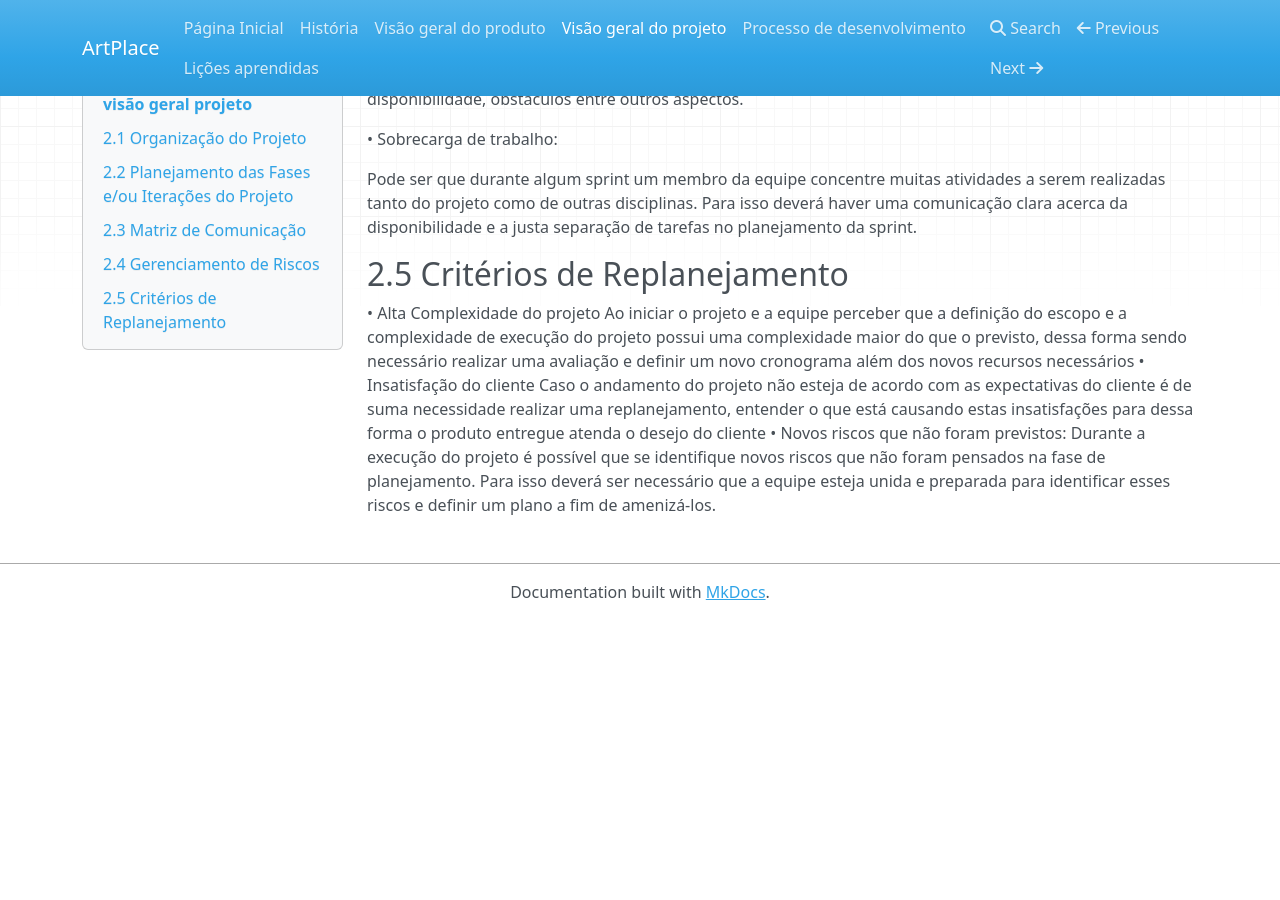
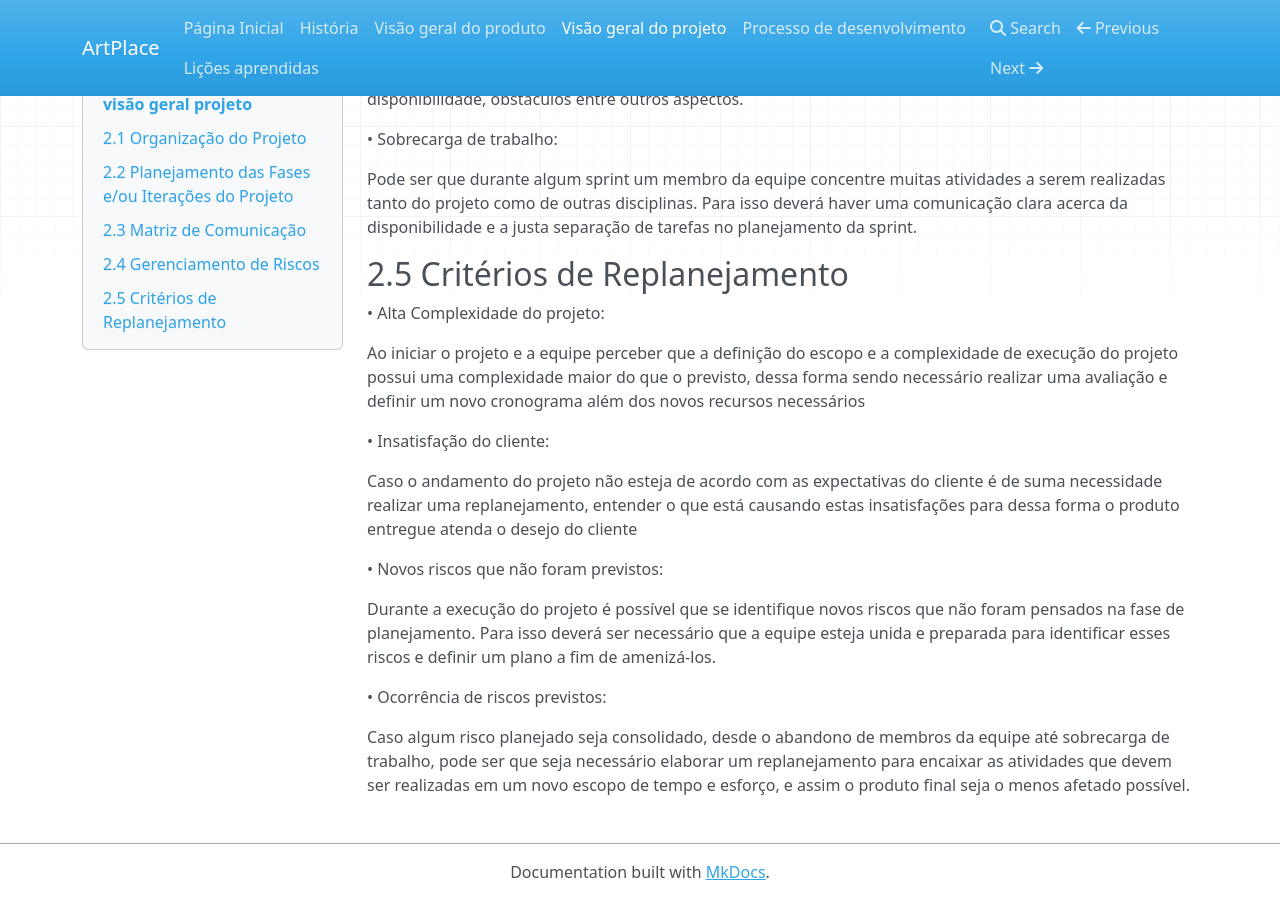
Before and after one commit to mdsreq-fga-unb/2023.2-ArtPlace, an MkDocs documentation site: the page built from docs/projeto.md, in a window 1280 px wide and 900 px high, scrolled down 1797 px. Built offline with MkDocs 1.6.1, drawn with Linux system fonts in a browser that asks for light colours; nearby versions of some CDN libraries; before the commit the page ends 2417 px from its top, so only the background shows below that.

Commit message:
corrigindo critérios de replanejamento

```diff
--- a/docs/projeto.md
+++ b/docs/projeto.md
@@ -64,8 +64,19 @@
 
 ## 2.5         Critérios de Replanejamento
 
-•	Alta Complexidade do projeto
-	Ao iniciar o projeto e a equipe perceber que a definição do escopo e a complexidade de execução do projeto possui uma complexidade maior do que o previsto, dessa forma sendo necessário realizar uma avaliação  e definir um novo cronograma além dos novos recursos necessários
-•	 Insatisfação do cliente
+
+•	Alta Complexidade do projeto:
+
+Ao iniciar o projeto e a equipe perceber que a definição do escopo e a complexidade de execução do projeto possui uma complexidade maior do que o previsto, dessa forma sendo necessário realizar uma avaliação  e definir um novo cronograma além dos novos recursos necessários
+
+•	 Insatisfação do cliente:
+
 Caso o andamento do projeto não esteja de acordo com as expectativas do cliente é de suma necessidade realizar uma replanejamento, entender o que está causando estas insatisfações para dessa forma o produto entregue atenda o desejo do cliente
-•	Novos riscos que não foram previstos: Durante a execução do projeto é possível que se identifique novos riscos que não foram pensados na fase de planejamento. Para isso deverá ser necessário que a equipe esteja unida e preparada para identificar esses riscos e definir um plano a fim de amenizá-los.
+
+•	Novos riscos que não foram previstos:
+
+Durante a execução do projeto é possível que se identifique novos riscos que não foram pensados na fase de planejamento. Para isso deverá ser necessário que a equipe esteja unida e preparada para identificar esses riscos e definir um plano a fim de amenizá-los.
+
+•	Ocorrência de riscos previstos:
+
+Caso algum risco planejado seja consolidado, desde o abandono de membros da equipe até sobrecarga de trabalho, pode ser que seja necessário elaborar um replanejamento para encaixar as atividades que devem ser realizadas em um novo escopo de tempo e esforço, e assim o produto final seja o menos afetado possível.
```
